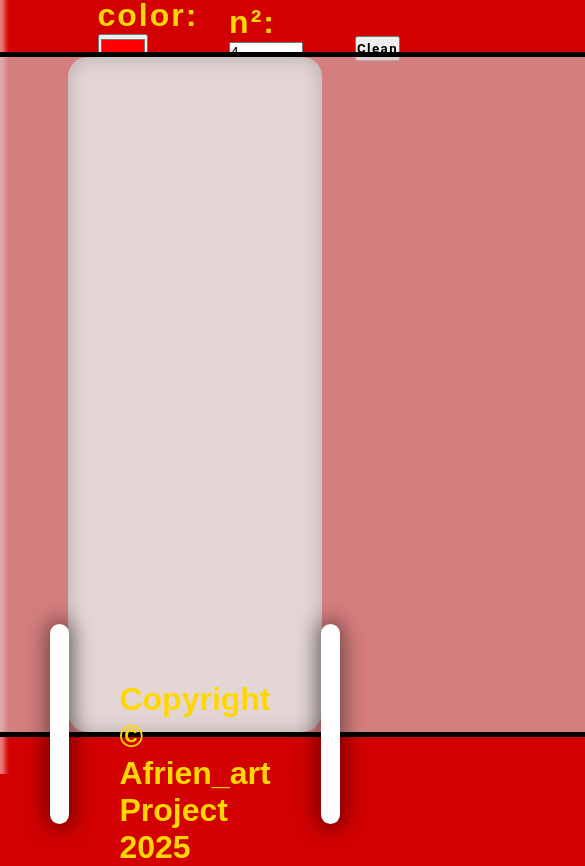
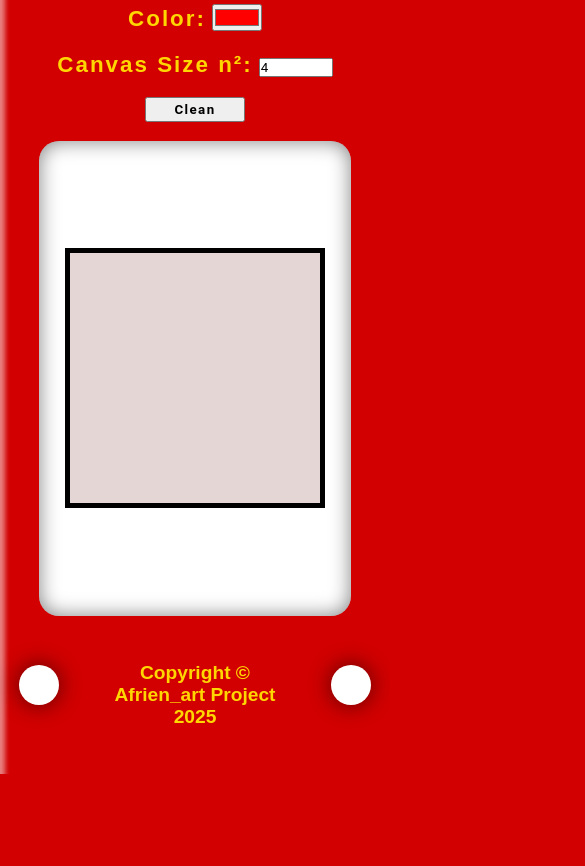
Before and after one commit to Afriens/Etch-a-Sketch, a plain HTML site: page index.html in a window 390 px wide. Shown: the part 70-936 px from the top of the page, 585 px wide, since content can reach past the window. After the commit the page ends 844 px from the top, so only its background shows below. Drawn offline with Linux system fonts and the light colour scheme; a web font is replaced by a local one.

Commit message:
Add media queries and fix unintended drag

```diff
--- a/index.html
+++ b/index.html
@@ -11,7 +11,7 @@
         <h1>Etch-a-Sketch</h1>
         <section class="options">
             <div>
-                <label for="pickColor">Select your favorite color:</label>
+                <label for="pickColor">Color:</label>
                 <input type="color" id="pickColor" value="#ff0000">
             </div>
             <div>
--- a/script.js
+++ b/script.js
@@ -19,6 +19,7 @@ numbGrid.addEventListener('input', () => {
     for (let i = 0; i < total; i++) {
         const newDiv = document.createElement('div');
         newDiv.classList.add('square');
+        newDiv.setAttribute('draggable', 'false');
         newDiv.style.flex = `0 0 calc(${100 / n}%)`;
         newDiv.style.aspectRatio = '1 / 1';
 
@@ -30,7 +31,8 @@ numbGrid.addEventListener('input', () => {
         };
 
         // Permite pintar tanto al presionar como al mover con clic
-        newDiv.addEventListener('pointerdown', () => {
+        newDiv.addEventListener('pointerdown', (e) => {
+            e.preventDefault();
             newDiv.style.backgroundColor = pickColor.value;
         });
 
--- a/style.css
+++ b/style.css
@@ -74,7 +74,6 @@ button {
     height: 25px;
     font-weight: bold;
     letter-spacing: 1.4px;
-
 }
 
 .bigDiv {
@@ -85,11 +84,12 @@ button {
     height: 800px;
     outline: 5px solid black;
     background-color: rgba(216, 192, 192, 0.656);
+    user-select: none;
 }
 
 .square {
     box-sizing: border-box;
-    border: 1px solid black;
+    border: 1px solid rgba(108, 108, 108, 0.297);
 }
 
 footer {
@@ -117,3 +117,139 @@ footer div {
     margin: 0 50px;
     box-shadow: 0 0 20px 5px rgba(0, 0, 0, 0.429);
 }
+
+@media (max-width: 1440px) {
+    .options {
+        width: 90%;
+        height: 80px;
+    }
+    label {
+        font-size: 1.6rem;
+    }
+    footer div {
+        bottom: 30px;
+        width: 150px;
+        height: 150px;
+        box-shadow: 0 0 20px 3px rgba(0, 0, 0, 0.429);
+    }
+}
+
+@media (max-width: 1250px) {
+    .bigDiv {
+        width: 650px;
+        height: 650px;
+    }
+}
+
+@media (max-width: 1024px) {
+    .bigDiv {
+        width: 600px;
+        height: 600px;
+    }
+    label {
+        font-size: 1.4rem;
+    }
+
+    button {
+        width: 100px;
+        height: 25px;
+        letter-spacing: 1.4px;
+    }
+
+    footer p {
+        font-size: 1.4rem;
+    }
+    footer div {
+        bottom: 30px;
+        width: 100px;
+        height: 100px;
+    }
+}
+
+@media (max-width: 950px) {
+    .bigDiv {
+        width: 450px;
+        height: 450px;
+    }
+}
+@media (max-width: 768px) {
+    header {
+        height: 25vh;
+        width: 100%;
+        display: flex;
+        flex-direction: column;
+        justify-content: center;
+        align-items: center;
+    }
+    main {
+        width: 80vw;
+        height: 60vh;
+    }
+
+    .options {
+        flex-direction: column;
+        align-items: center;
+        justify-content: space-evenly;
+        height: 200px;
+    }
+
+    .bigDiv {
+        width: 400px;
+        height: 400px;
+    }
+    label {
+        font-size: 1.4rem;
+    }
+    footer {
+        height: 20vh;
+    }
+    footer p {
+        font-size: 1.2rem;
+        text-align: center;
+    }
+    footer div {
+        bottom: 20px;
+        width: 90px;
+        height: 90px;
+    }
+}
+
+@media (max-width: 640px) {
+    .bigDiv {
+        width: 380px;
+        height: 380px;
+    }
+    footer {
+        justify-content: space-around;
+    }
+
+    footer p {
+        width: 50%;
+    }
+    footer div {
+        bottom: 20px;
+        width: 60px;
+        height: 60px;
+        margin: 0;
+    }
+}
+
+@media (max-width: 500px) {
+    .bigDiv {
+        width: 300px;
+        height: 300px;
+    }
+}
+
+@media (max-width: 425px) {
+    .bigDiv {
+        width: 250px;
+        height: 250px;
+    }
+    footer div {
+        bottom: 10px;
+        width: 40px;
+        height: 40px;
+        border-radius: 100px;
+    }
+}
```
